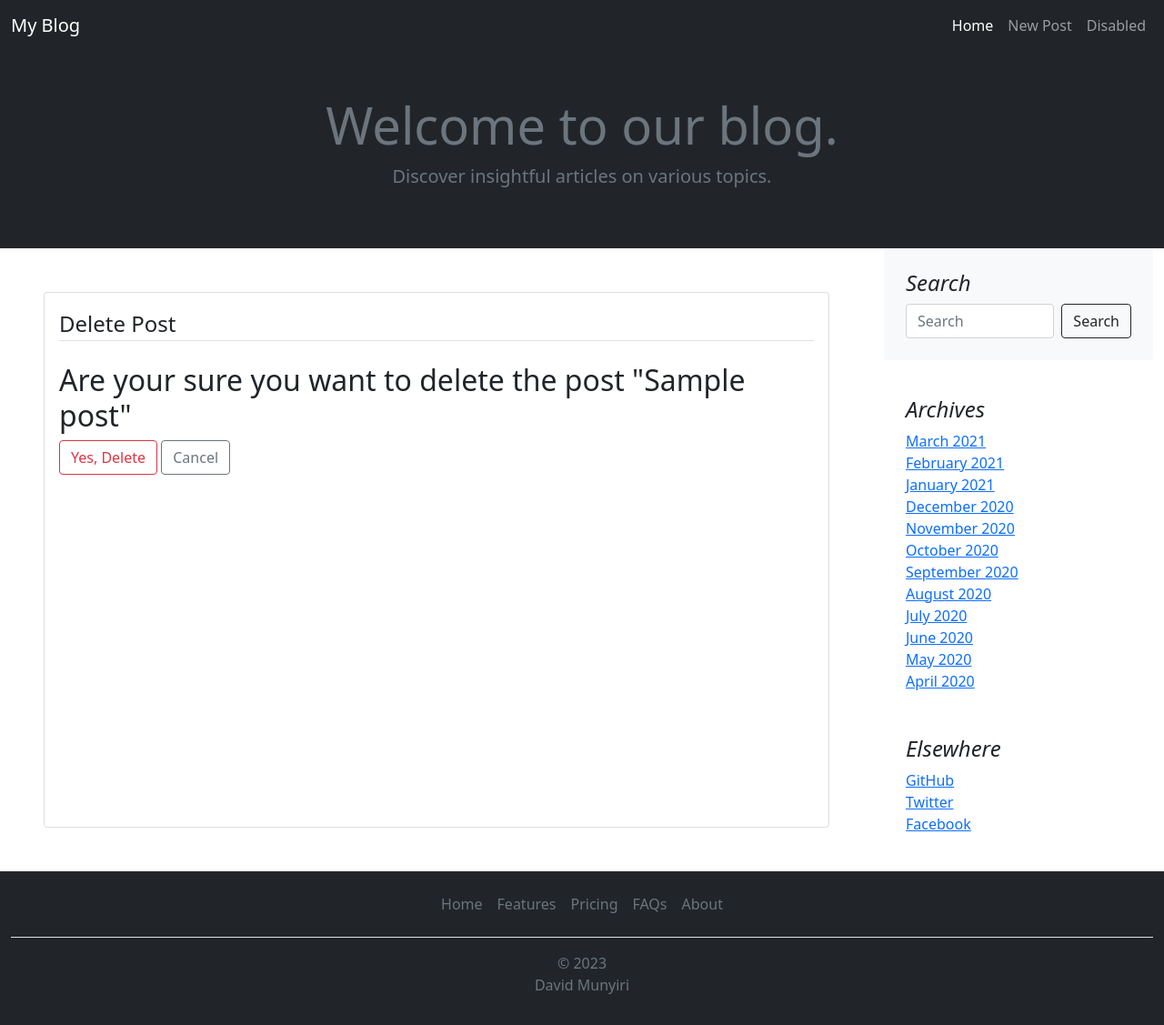
After one commit to davy254/django_blog_2, a Django app: page /1/delete in a window 1280 px wide. The commit adds this page. Shown: the whole page at 91% size. Run offline with Django 4.2, Linux system fonts and the light colour scheme; tables that the repository leaves empty hold one stand-in row (values such as "Sample post"); some libraries are stand-ins or nearby versions.

Commit message:
Update and Delete functin of post working

```diff
--- a/blog/templates/blog/post-detail.html
+++ b/blog/templates/blog/post-detail.html
@@ -22,6 +22,10 @@
     <article class="card-body">
         <em><h5 class="blog-post-title" style="font-size: 2.5rem;">{{post.title}}</h5></em>
         <p>{{ post.pub_date}} by {{ post.author}}</p>
+         <div>
+            <a class="btn btn-secondary btn-sm mt-1 mb-1" href="{% url 'blog:post-update' post.id %}">Update</a>
+            <a class="btn btn-danger btn-sm mt-1 mb-1" href="{% url 'blog:post-delete' post.id %}">Delete</a>
+        </div>
         <p class="card-text lead">{{ post.content}}</p>
         <a href="#" class="btn btn-primary">Go somewhere</a>
     </article>
--- /dev/null
+++ b/blog/templates/blog/post_confirm_delete.html
@@ -0,0 +1,19 @@
+{% extends "blog/base.html" %}
+
+
+{% block content %}
+    <div class="card m-5 p-3">
+        <form method="POST">
+            {% csrf_token %}
+            <fieldset class="form-group">
+                <legend class="border-bottom mb-4">Delete Post</legend>
+                <h2>Are your sure you want to delete the post "{{ object.title }}"</h2>
+            </fieldset>
+            <div class="form-group">
+                <button class="btn btn-outline-danger" type="submit">Yes, Delete</button>
+                 <a class="btn btn-outline-secondary" href="{% url 'blog:post-detail' object.id %}">Cancel</a>
+            </div>
+        </form>
+
+    </div>
+{% endblock content %}
--- a/blog/urls.py
+++ b/blog/urls.py
@@ -1,5 +1,5 @@
 from django.urls import path
-from .views import hompage, post_detail, PostCreateView
+from .views import PostDeleteView, hompage, post_detail, PostCreateView, PostUpdateView, Post
 
 
 app_name = 'blog'
@@ -7,4 +7,8 @@ urlpatterns = [
     path('', hompage , name="homepage"),
     path('<int:pk>/', post_detail, name='post-detail' ),
     path('create-post/', PostCreateView.as_view(), name='post-create'),
+    path('<int:pk>/update', PostUpdateView.as_view(), name='post-update'),
+    path('<int:pk>/delete', PostDeleteView.as_view(), name='post-delete'),
+
+
 ]
--- a/blog/views.py
+++ b/blog/views.py
@@ -1,6 +1,6 @@
 from django.http import Http404
 from django.shortcuts import render
-from django.views.generic.edit import CreateView
+from django.views.generic.edit import CreateView, UpdateView, DeleteView
 from .models import Post
 
 
@@ -30,6 +30,9 @@ def post_detail(request, pk):
 
 
 class PostCreateView(CreateView):
+    """
+    class based generic view for creating new posts
+    """
     model = Post
     fields = ['title','content', 'slug','categories', 'blog_image']
     template_name = "blog/post-create.html"
@@ -37,3 +40,23 @@ class PostCreateView(CreateView):
     def form_valid(self,form):
         form.instance.author = self.request.user
         return super().form_valid(form)
+
+class PostUpdateView(UpdateView):
+    """
+    class based generic view for updating posts
+    """
+    model = Post
+    fields = ['title','content', 'slug','categories', 'blog_image']
+    template_name = "blog/post-create.html"
+
+
+    def test_func(self):
+        post = self.get_object()
+        if self.request.user == post.author:
+            return True
+        return False
+
+
+class PostDeleteView(DeleteView):
+    model = Post
+    success_url = '/'
```
